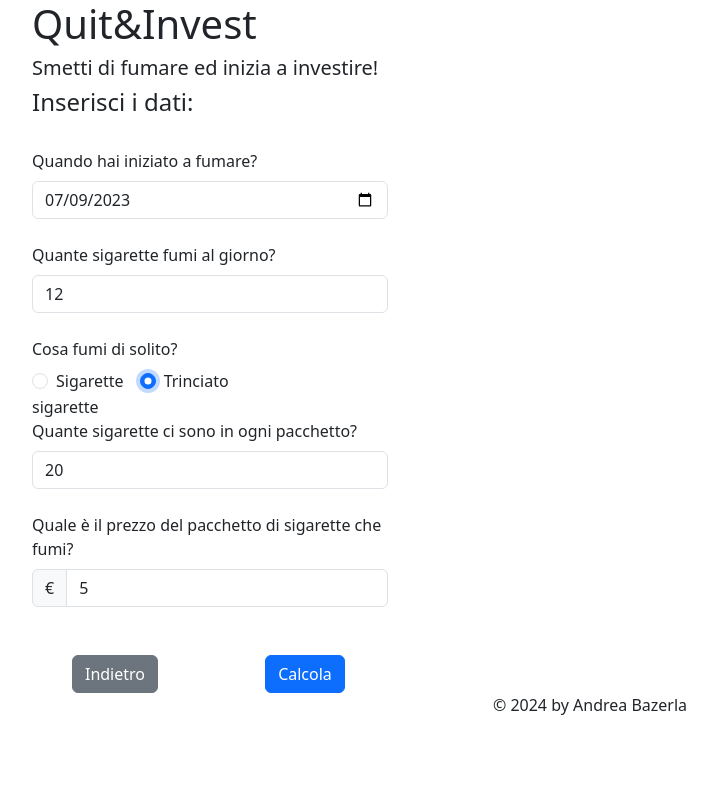
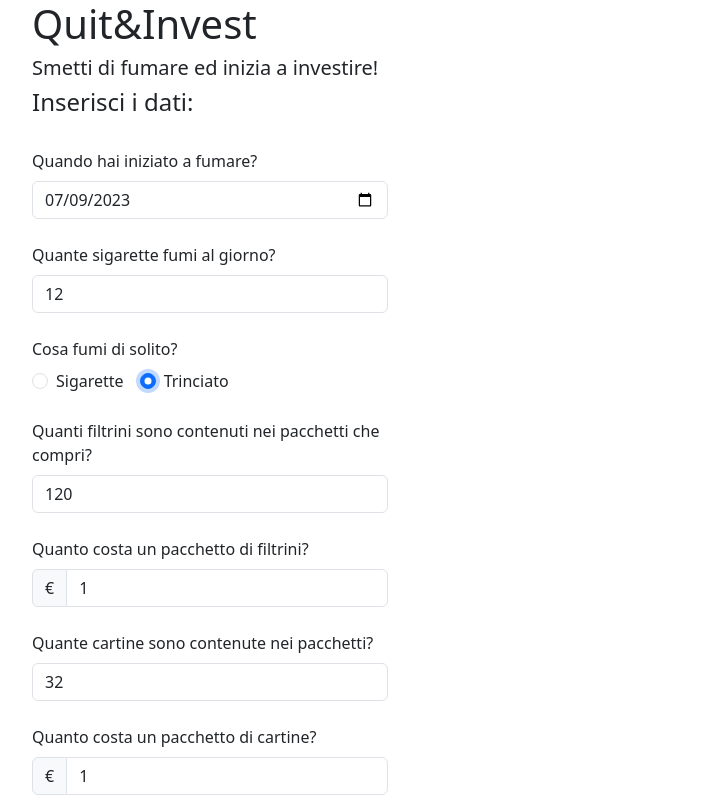
Before and after one commit to andreabazerla/quit2invest, a Next.js app: page /survey in a window 1280 px wide. Both pictures are taken after a click on the radio button 197 px from the left and 380 px from the top of the page. Shown: the top 800 px of the page, without its empty margins (50-767 px from the left). Built offline with nearby package versions, Linux system fonts and the light colour scheme.

Commit message:
Completed smoker survey with artigianal tobacco section

```diff
--- a/app/(home)/survey/(smoker)/SmokerCost.tsx
+++ b/app/(home)/survey/(smoker)/SmokerCost.tsx
@@ -1,5 +1,6 @@
 import React, { useState } from 'react'
 import { Button, Col, Row } from 'react-bootstrap';
+import { SmokerType } from './SmokerSurvey';
 
 interface Step1Props {
     prevStep: () => void;
@@ -8,7 +9,14 @@ interface Step1Props {
         startDate: string,
         cigarettesPerDay: number,
         cigarettesPerPack: number,
+        smokerType: SmokerType,
         packPrice: number,
+        filtersPackQuantity: number,
+        filtersPackPrice: number,
+        papersPackQuantity: number,
+        papersPackPrice: number,
+        tobaccoPackDuration: number,
+        tobaccoPackPrice: number,
         monthlyRate: number,
         totalCost: number
     };
@@ -21,8 +29,20 @@ const SmokerSummary: React.FC<Step1Props> = ({ prevStep, nextStep, values }) =>
     const diffDays = Math.ceil(diff / (1000 * 3600 * 24));
 
     const cigarettesSmoked = (diffDays+1) * values.cigarettesPerDay;
-    const packsBought = Math.ceil(cigarettesSmoked / values.cigarettesPerPack);
-    const cost = Math.round(Math.max(packsBought * values.packPrice, values.packPrice) * 100) / 100;
+    let cost = 0;
+    if (values.smokerType === SmokerType.sigarette) {
+        const packsBought = Math.ceil(cigarettesSmoked / values.cigarettesPerPack);
+        cost = Math.round(Math.max(packsBought * values.packPrice, values.packPrice) * 100) / 100;
+    } else {
+        const filtersPackQuantity = Math.ceil(cigarettesSmoked / values.filtersPackQuantity);
+        const filtersPackCost = Math.round(Math.max(filtersPackQuantity * values.filtersPackPrice, values.filtersPackPrice) * 100) / 100;
+        const papersPackQuantity = Math.ceil(cigarettesSmoked / values.papersPackQuantity);
+        const papersPackCost = Math.round(Math.max(papersPackQuantity * values.papersPackPrice, values.papersPackPrice) * 100) / 100;
+        const tobaccoPackQuantity = Math.max(Math.ceil(diffDays / values.tobaccoPackDuration), 1);
+        const tobaccoPackCost = Math.round(Math.max(tobaccoPackQuantity * values.tobaccoPackPrice, values.tobaccoPackPrice) * 100) / 100;
+        cost = Math.round(Math.max(filtersPackCost + papersPackCost + tobaccoPackCost) * 100) / 100;
+    }
+
     const annualCost = cost / (diffDays/365);
     const monthlyCost = Math.min((cost / (diffDays/365))/12, cost);
 
--- a/app/(home)/survey/(smoker)/SmokerSurvey.tsx
+++ b/app/(home)/survey/(smoker)/SmokerSurvey.tsx
@@ -11,6 +11,12 @@ interface Step1Props {
         smokerType: SmokerType
         cigarettesPerPack: number
         packPrice: number
+        filtersPackQuantity: number
+        filtersPackPrice: number
+        papersPackQuantity: number
+        papersPackPrice: number
+        tobaccoPackDuration: number
+        tobaccoPackPrice: number
     };
 }
 
@@ -59,23 +65,25 @@ const SmokerSurvey: React.FC<Step1Props> = ({ nextStep, handleChange, values })
                                 inline
                                 value={SmokerType.sigarette}
                                 label="Sigarette"
-                                name="smokerTypeRadioButton"
+                                name="smokerType"
                                 type='radio'
                                 onChange={handleChange}
+                                checked={values.smokerType == SmokerType.sigarette}
                             />
                             <Form.Check
                                 inline
                                 value={SmokerType.trinciato}
                                 label="Trinciato"
-                                name="smokerTypeRadioButton"
+                                name="smokerType"
                                 type='radio'
                                 onChange={handleChange}
+                                checked={values.smokerType == SmokerType.trinciato}
                             />
                         </Col>
                     </Row>
-                    {values.smokerType}
                     <br></br>
-                    {values.smokerType === SmokerType.sigarette && (
+                    {values.smokerType === SmokerType.sigarette
+                        ? (
                             <>
                                 <Row>
                                     <Col>
@@ -86,7 +94,9 @@ const SmokerSurvey: React.FC<Step1Props> = ({ nextStep, handleChange, values })
                                             onChange={handleChange}
                                             name="cigarettesPerPack" />
                                     </Col>
-                            </Row><br></br><Row>
+                                </Row>
+                                <br></br>
+                                <Row>
                                     <Col>
                                         <Form.Label>Quale è il prezzo del pacchetto di sigarette che fumi?</Form.Label>
                                         <InputGroup>
@@ -100,7 +110,89 @@ const SmokerSurvey: React.FC<Step1Props> = ({ nextStep, handleChange, values })
                                     </Col>
                                 </Row>
                             </>
-                    )}
+                        )
+                        : (
+                            <>
+                                <Row>
+                                    <Col>
+                                        <Form.Label>Quanti filtrini sono contenuti nei pacchetti che compri?</Form.Label>
+                                        <Form.Control
+                                            type="number"
+                                            value={values.filtersPackQuantity}
+                                            onChange={handleChange}
+                                            name="filtersPackQuantity"
+                                        />
+                                    </Col>
+                                </Row>
+                                <br></br>
+                                <Row>
+                                    <Col>
+                                        <Form.Label>Quanto costa un pacchetto di filtrini?</Form.Label>
+                                        <InputGroup>
+                                            <InputGroup.Text>€</InputGroup.Text>
+                                            <Form.Control
+                                                type="number"
+                                                value={values.filtersPackPrice}
+                                                onChange={handleChange}
+                                                name="filtersPackPrice" />
+                                        </InputGroup>
+                                    </Col>
+                                </Row>
+                                <br></br>
+                                <Row>
+                                    <Col>
+                                        <Form.Label>Quante cartine sono contenute nei pacchetti?</Form.Label>
+                                        <Form.Control
+                                            type="number"
+                                            value={values.papersPackQuantity}
+                                            onChange={handleChange}
+                                            name="papersPackQuantity"
+                                        />
+                                    </Col>
+                                </Row>
+                                <br></br>
+                                <Row>
+                                    <Col>
+                                        <Form.Label>Quanto costa un pacchetto di cartine?</Form.Label>
+                                        <InputGroup>
+                                            <InputGroup.Text>€</InputGroup.Text>
+                                            <Form.Control
+                                                type="number"
+                                                value={values.papersPackPrice}
+                                                onChange={handleChange}
+                                                name="papersPackPrice" />
+                                        </InputGroup>
+                                    </Col>
+                                </Row>
+                                <br></br>
+                                <Row>
+                                    <Col>
+                                        <Form.Label>Ogni quanti giorni compri un pacchetto di tabacco?</Form.Label>
+                                        <Form.Control
+                                            type="number"
+                                            value={values.tobaccoPackDuration}
+                                            onChange={handleChange}
+                                            name="tobaccoPackDuration"
+                                        />
+                                    </Col>
+                                </Row>
+                                <br></br>
+                                <Row>
+                                    <Col>
+                                        <Form.Label>Quanto costa un pacchetto di tabacco?</Form.Label>
+                                        <InputGroup>
+                                            <InputGroup.Text>€</InputGroup.Text>
+                                            <Form.Control
+                                                type="number"
+                                                value={values.tobaccoPackPrice}
+                                                onChange={handleChange}
+                                                name="tobaccoPackPrice" />
+                                        </InputGroup>
+                                    </Col>
+                                </Row>
+                            </>
+                        )
+                    }
                     <br></br>
                     <br></br>
                     <Row>
--- a/app/(home)/survey/MultiStepForm.tsx
+++ b/app/(home)/survey/MultiStepForm.tsx
@@ -12,6 +12,12 @@ const MultistepForm: React.FC = () => {
     smokerType: SmokerType.sigarette,
     cigarettesPerPack: 20,
     packPrice: 5.00,
+    filtersPackQuantity: 120,
+    filtersPackPrice: 1.00,
+    papersPackQuantity: 32,
+    papersPackPrice: 1.00,
+    tobaccoPackDuration: 18,
+    tobaccoPackPrice: 3.50,
     monthlyRate: 0,
     totalCost: 0,
     variableRate: 1.50,
```
Lines whose indentation alone changed are shown as unchanged.
